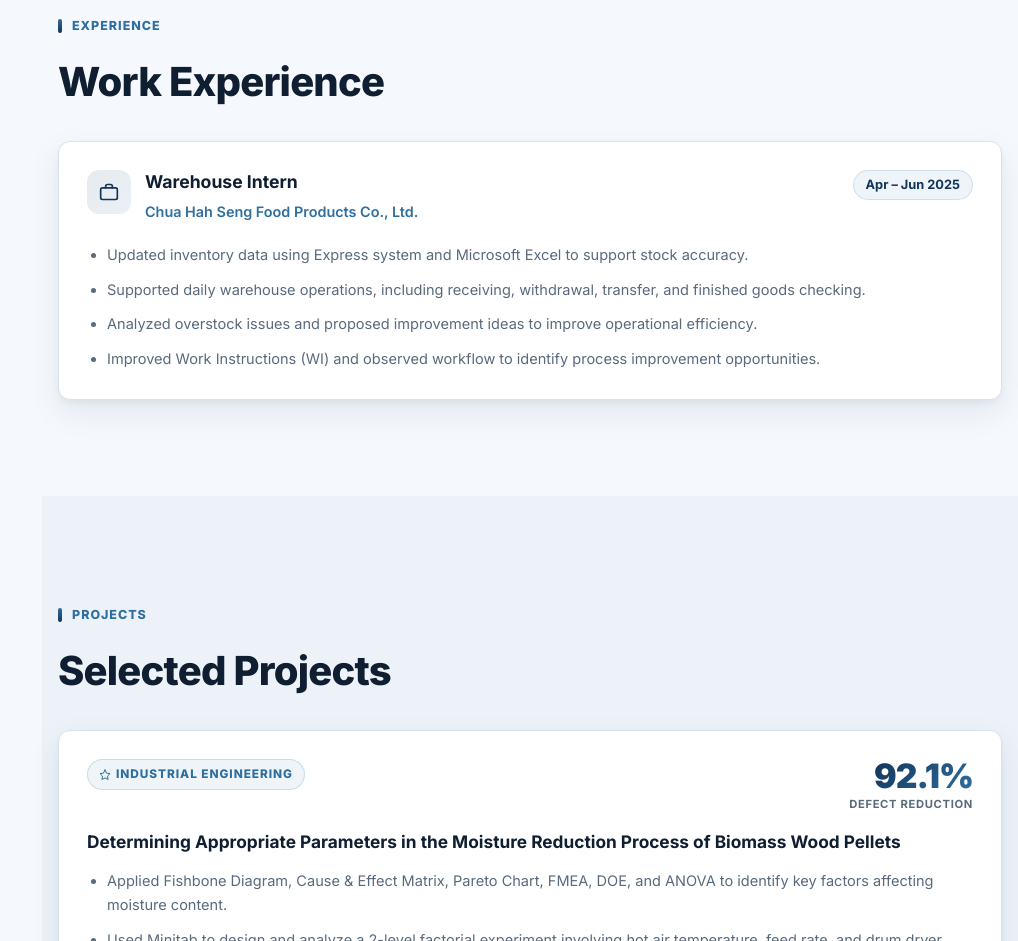
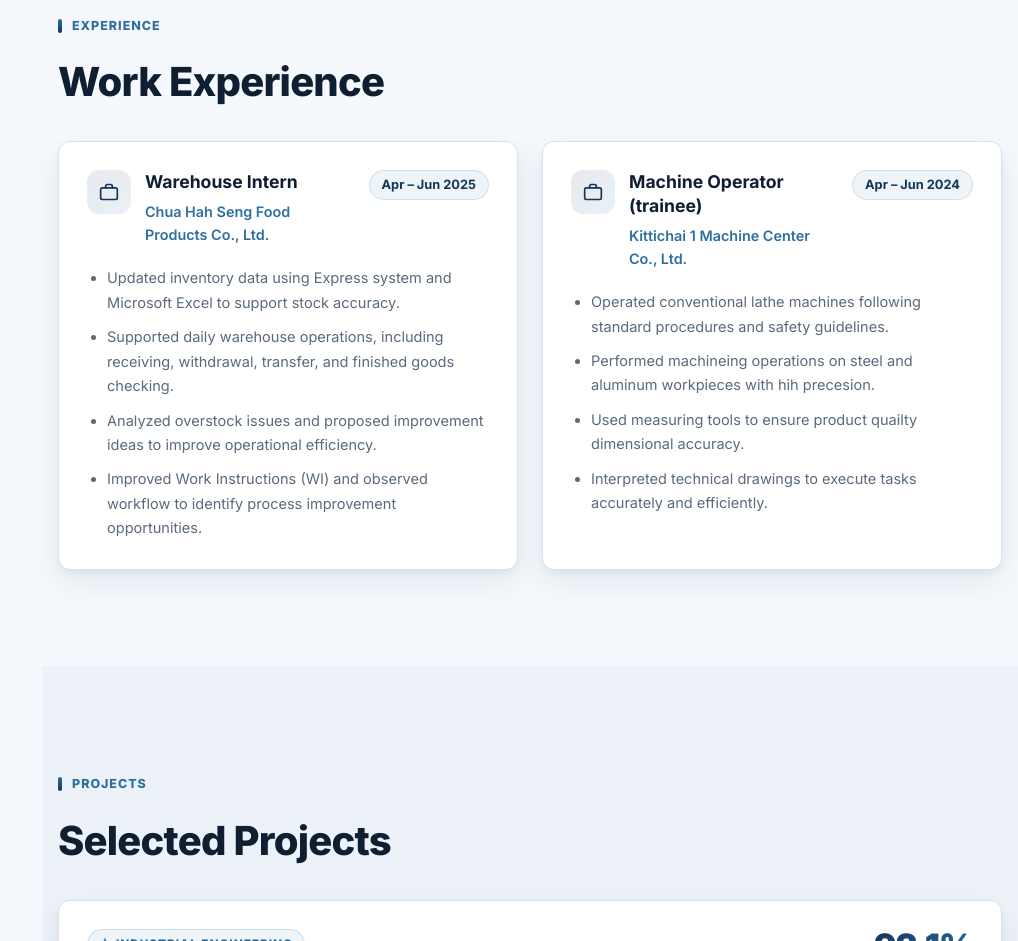
Before and after one commit to 10neday/Portfolio, a plain HTML site: page index.html in a window 1280 px wide. Shown: the part 2235-3176 px from the top of the page, without its empty margins (262-1280 px from the left). Drawn offline with Linux system fonts and the light colour scheme.

Commit message:
update experience

```diff
--- a/index.html
+++ b/index.html
@@ -269,6 +269,27 @@
               <li>Improved Work Instructions (WI) and observed workflow to identify process improvement opportunities.</li>
             </ul>
           </article>
+
+          <article class="card experience-card">
+            <div class="card-header">
+              <div class="card-header-left">
+                <div class="experience-icon" aria-hidden="true">
+                  <svg viewBox="0 0 24 24" fill="none" stroke="currentColor" stroke-width="2" stroke-linecap="round" stroke-linejoin="round"><rect x="2" y="7" width="20" height="14" rx="2"/><path d="M16 7V5a2 2 0 0 0-2-2h-4a2 2 0 0 0-2 2v2"/></svg>
+                </div>
+                <div>
+                  <h3>Machine Operator (trainee)</h3>
+                  <p class="card-subtitle">Kittichai 1 Machine Center Co., Ltd.</p>
+                </div>
+              </div>
+              <span class="date-badge">Apr – Jun 2024</span>
+            </div>
+            <ul class="detail-list">
+              <li>Operated conventional lathe machines following standard procedures and safety guidelines.</li>
+              <li>Performed machineing operations on steel and aluminum workpieces with hih precesion.</li>
+              <li>Used measuring tools to ensure product quailty dimensional accuracy.</li>
+              <li>Interpreted technical drawings to execute tasks accurately and efficiently.</li>
+            </ul>
+          </article>
         </div>
       </div>
     </section>
```
